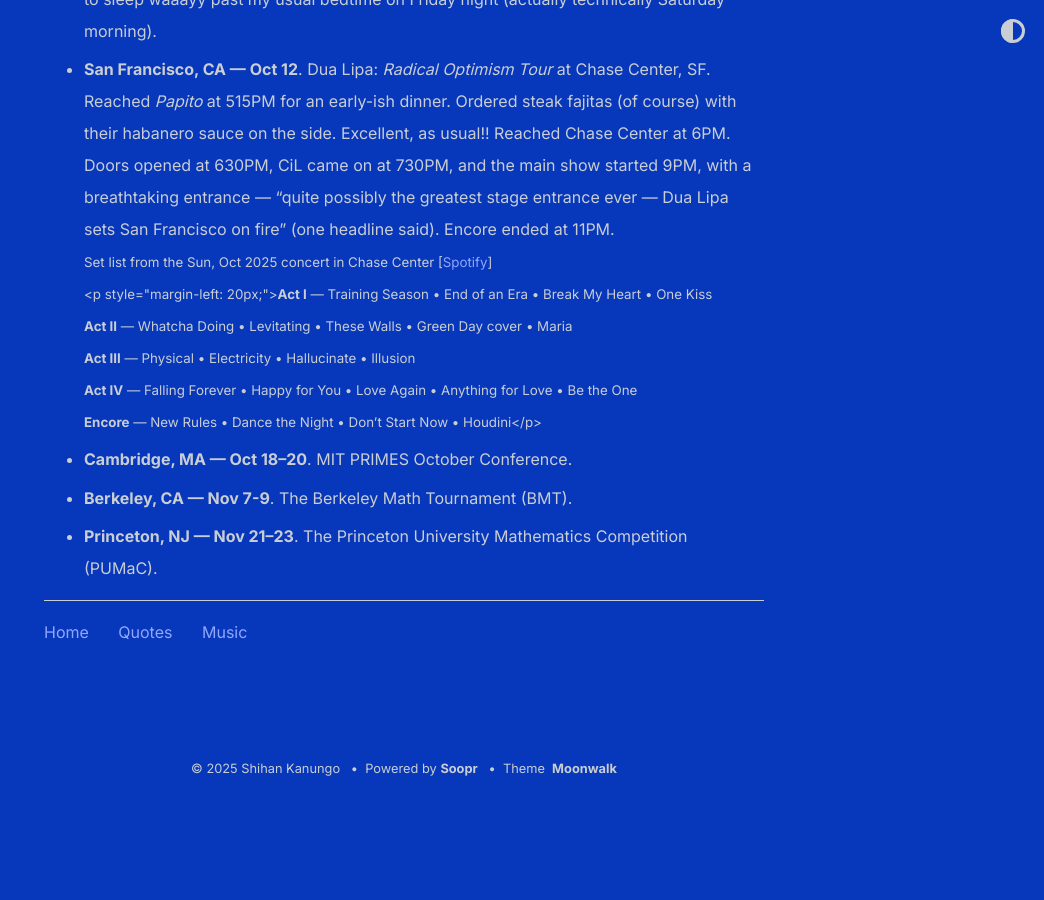
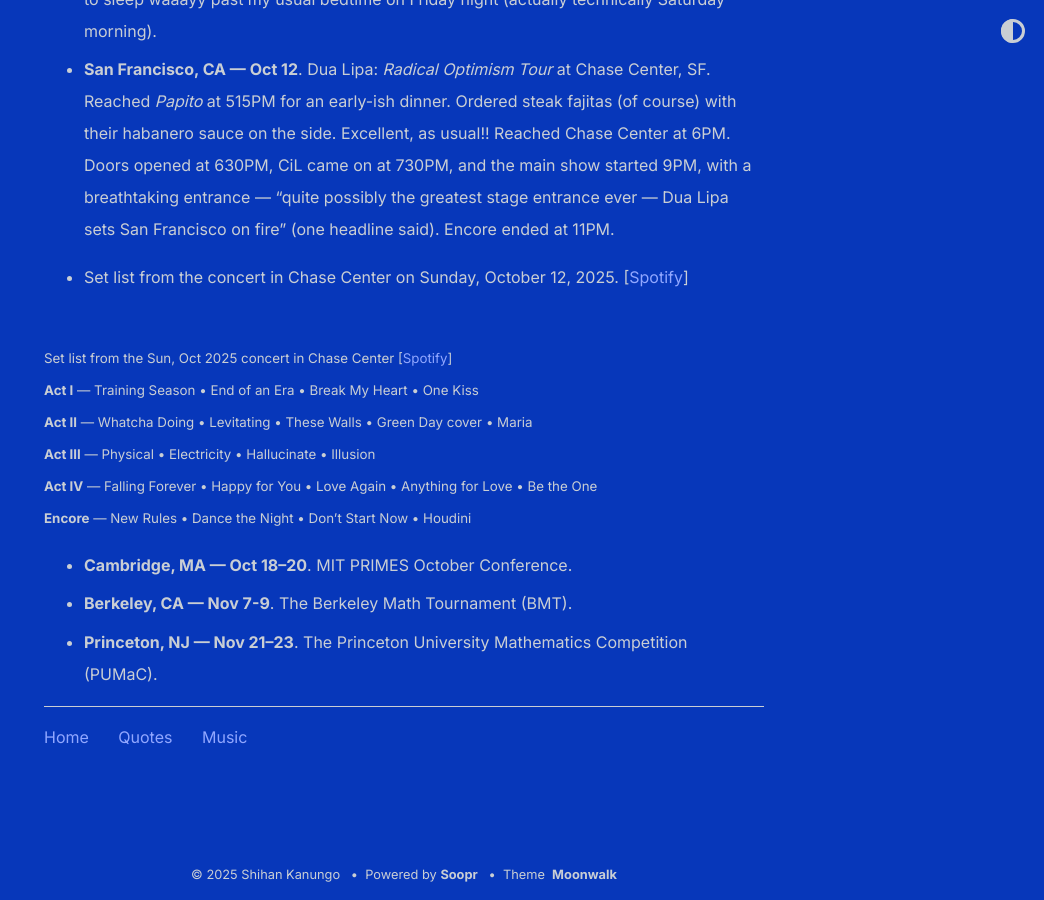
Before and after one commit to shihankanungo/shihankanungo.github.io, a Jekyll site: the page built from travel.md, in a window 1280 px wide and 900 px high, scrolled down 2658 px. Shown: the whole window, without its empty margins (236-1280 px from the left). Built offline with Jekyll 4.4.1, drawn with Linux system fonts in a browser that asks for light colours; before the commit the page ends 3453 px from its top, so only the background shows below that.

Commit message:
Update travel.md

```diff
--- a/travel.md
+++ b/travel.md
@@ -20,7 +20,14 @@
 - **Guerneville, CA --- Aug 4--8**. The drive took us 3 hours, during which we mostly listened to Taylor Swift, Miranda Lambert and dad's interstate playlist. Mom had some *interesting* questions for us, and we chatted a fair bit as well. Stayed at *The Stavrand Russian River Valley*, which served complimentary breakfast which was amazing &mdash; dad and I ordered *chilaquiles*, while mom went with the *eggs benedict*.
 - **Sacramento, CA --- Aug 8--9**. For the MAA AMC Award Ceremony at the *SAFE Credit Union Convention Center*. Honorees include the 2025 U.S. IMO and EGMO teams, the USAMO Gold winners, the Young Women in Mathematics, and the 2024 Edyth May Sliffe Award winners. MAA put us up at the *Sheraton Grand Sacramento Hotel*. We had dinner at *Zocalo's Midtown* &mdash; enchiladas for me, tacos for dad, and salmon for mom. The food was excellent and the service was beyond excellent. They even brought us a complimentary dessert at the end of the meal. Next day, mom went out and stumbled upon the Farmer's Market, which she raved about for the rest of the trip and even after reaching home. The awards ceremony was excellent: the speeches were very good, particularly Prof. Tao's keynote address, and it was all arranged very professionally. At Mathfest, me and the other awardees were treated very specially: many people came up and introduced themselves to us. I chatted with **TZ** for a long-ish time. Persi Diaconis gave an interesting (and fun) talk on card tricks.
 - **New York City, NY --- Sep 18--20**. Jane Street Celebration of Mathematics. JS put us up at the Marriott in Downtown NYC. There is a cool cafe nearby -- NYC Regular. Hung out with TZ both days (like a lot!); it was so much fun!! Jane Street office is cool -- the NYC office is the first and largest of their offices; it is in the heart of the Financial District, with views of the Hudson River and the Statue of Liberty. We listened to some recruiting speeches and played a few games. Got a lot of swags -- a Sonos Roam speaker, t-shirts, Figgie. Went for dinner to *Oyster Bar* and then hung out for a bit by the water. I was so excited that I went to sleep waaayy past my usual bedtime on Friday night (actually technically Saturday morning).
-- **San Francisco, CA --- Oct 12**. Dua Lipa: *Radical Optimism Tour* at Chase Center, SF. Reached *Papito* at 515PM for an early-ish dinner. Ordered steak fajitas (of course) with their habanero sauce on the side. Excellent, as usual!! Reached Chase Center at 6PM. Doors opened at 630PM, CiL came on at 730PM, and the main show started 9PM, with a breathtaking entrance &mdash; "quite possibly the greatest stage entrance ever — Dua Lipa sets San Francisco on fire" (one headline said). Encore ended at 11PM. <br> <small>Set list from the Sun, Oct 2025 concert in Chase Center [<a href="https://open.spotify.com/playlist/5X5cdPvMqR9kxKuMMz9zL8?si=8c1ca77d33a94ffe">Spotify</a>] <br> <p style="margin-left: 20px;"><b>Act I</b> &mdash; Training Season &#8226; End of an Era &#8226; Break My Heart &#8226; One Kiss <br> <b>Act II</b> &mdash; Whatcha Doing &#8226; Levitating &#8226; These Walls &#8226; Green Day cover &#8226; Maria <br> <b>Act III</b> &mdash; Physical &#8226; Electricity &#8226; Hallucinate &#8226; Illusion <br> <b>Act IV</b> &mdash; Falling Forever &#8226; Happy for You &#8226; Love Again &#8226; Anything for Love &#8226; Be the One <br> <b>Encore</b> &mdash; New Rules &#8226; Dance the Night &#8226; Don't Start Now &#8226; Houdini</p><br></small>
+- **San Francisco, CA --- Oct 12**. Dua Lipa: *Radical Optimism Tour* at Chase Center, SF. Reached *Papito* at 515PM for an early-ish dinner. Ordered steak fajitas (of course) with their habanero sauce on the side. Excellent, as usual!! Reached Chase Center at 6PM. Doors opened at 630PM, CiL came on at 730PM, and the main show started 9PM, with a breathtaking entrance &mdash; "quite possibly the greatest stage entrance ever — Dua Lipa sets San Francisco on fire" (one headline said). Encore ended at 11PM.
+<ul>
+ <li><details>
+  <summary style="list-style-type: none;"> Set list from the concert in Chase Center on Sunday, October 12, 2025. [<a href="https://open.spotify.com/playlist/5X5cdPvMqR9kxKuMMz9zL8?si=8c1ca77d33a94ffe">Spotify</a>] </summary>
+  <small><b>Act I</b> &mdash; Training Season &#8226; End of an Era &#8226; Break My Heart &#8226; One Kiss <br> <b>Act II</b> &mdash; Whatcha Doing &#8226; Levitating &#8226; These Walls &#8226; Green Day cover &#8226; Maria <br> <b>Act III</b> &mdash; Physical &#8226; Electricity &#8226; Hallucinate &#8226; Illusion <br> <b>Act IV</b> &mdash; Falling Forever &#8226; Happy for You &#8226; Love Again &#8226; Anything for Love &#8226; Be the One <br> <b>Encore</b> &mdash; New Rules &#8226; Dance the Night &#8226; Don't Start Now &#8226; Houdini<br></small><br>
+</details></li>
+</ul>
+<br> <small>Set list from the Sun, Oct 2025 concert in Chase Center [<a href="https://open.spotify.com/playlist/5X5cdPvMqR9kxKuMMz9zL8?si=8c1ca77d33a94ffe">Spotify</a>] <br> <b>Act I</b> &mdash; Training Season &#8226; End of an Era &#8226; Break My Heart &#8226; One Kiss <br> <b>Act II</b> &mdash; Whatcha Doing &#8226; Levitating &#8226; These Walls &#8226; Green Day cover &#8226; Maria <br> <b>Act III</b> &mdash; Physical &#8226; Electricity &#8226; Hallucinate &#8226; Illusion <br> <b>Act IV</b> &mdash; Falling Forever &#8226; Happy for You &#8226; Love Again &#8226; Anything for Love &#8226; Be the One <br> <b>Encore</b> &mdash; New Rules &#8226; Dance the Night &#8226; Don't Start Now &#8226; Houdini<br></small>
 - **Cambridge, MA --- Oct 18--20**. MIT PRIMES October Conference.
 - **Berkeley, CA --- Nov 7-9**. The Berkeley Math Tournament (BMT).
 - **Princeton, NJ --- Nov 21--23**. The Princeton University Mathematics Competition (PUMaC).
```
